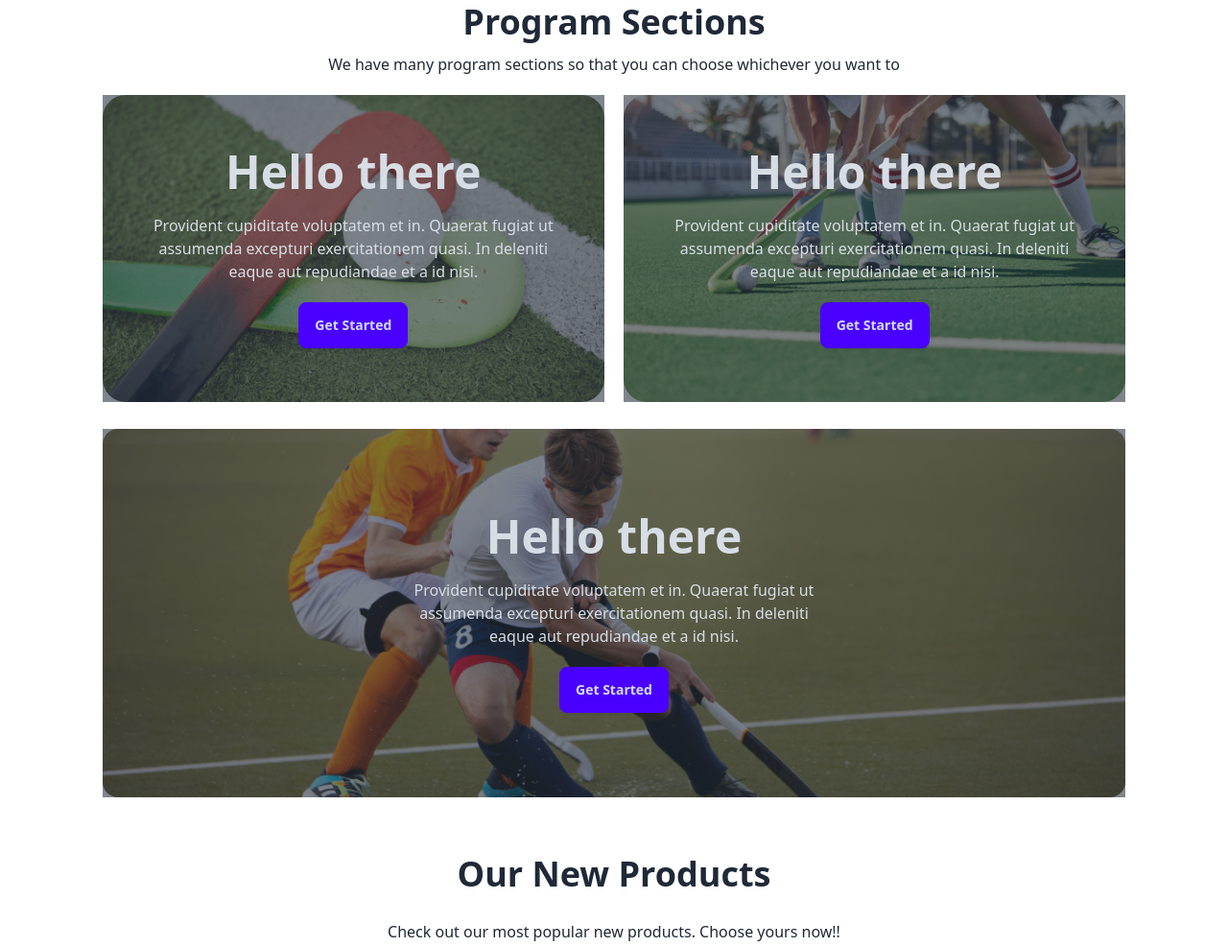
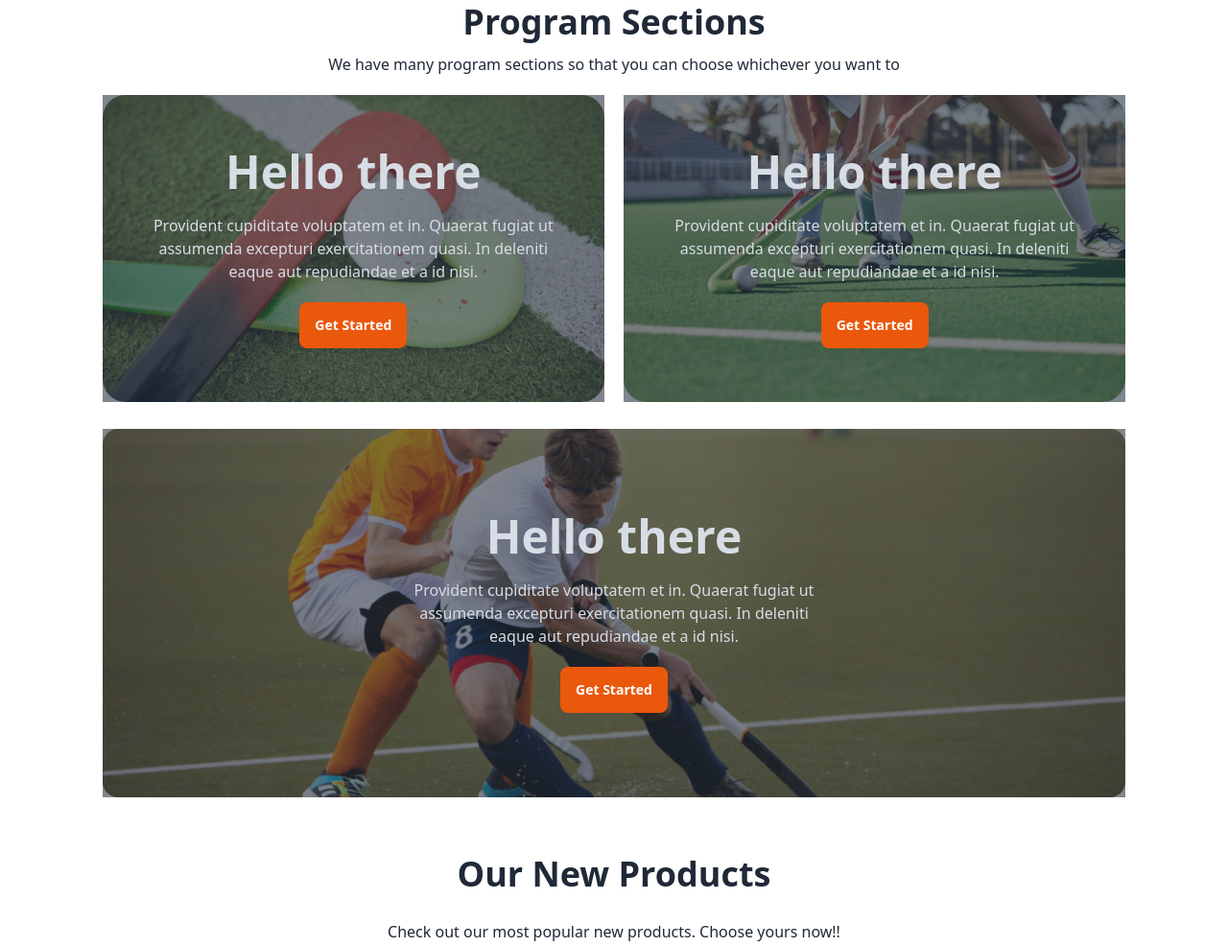
Before and after one commit to Ayesha0713/assignment-3-repo, a plain HTML site: page index.html in a window 1280 px wide. Shown: the part 1273-2260 px from the top of the page at 96% size. Drawn offline with nearby package versions, Linux system fonts and the light colour scheme.

Commit message:
finished editing

```diff
--- a/index.html
+++ b/index.html
@@ -46,7 +46,7 @@
                     <svg xmlns="http://www.w3.org/2000/svg" class="h-5 w-5" fill="none" viewBox="0 0 24 24" stroke="currentColor"><path stroke-linecap="round" stroke-linejoin="round" stroke-width="2" d="M21 21l-6-6m2-5a7 7 0 11-14 0 7 7 0 0114 0z" /></svg>
                   </div>
                   <div>
-                    <a class="btn btn-primary bg-orange-600 border-none text-xl">Get Ticket</a>
+                    <a class="btn btn-primary text-white bg-orange-600 border-none text-xl">Get Ticket</a>
                   </div>
 
                 </div>
@@ -174,7 +174,7 @@
                   <div class="max-w-md">
                     <h1 class="mb-5 text-5xl font-bold">Hello there</h1>
                     <p class="mb-5">Provident cupiditate voluptatem et in. Quaerat fugiat ut assumenda excepturi exercitationem quasi. In deleniti eaque aut repudiandae et a id nisi.</p>
-                    <button class="btn btn-primary">Get Started</button>
+                    <button class="btn bg-orange-600 text-white border-none btn-primary">Get Started</button>
                   </div>
                 </div>
               </div>
@@ -185,7 +185,7 @@
                   <div class="max-w-md">
                     <h1 class="mb-5 text-5xl font-bold">Hello there</h1>
                     <p class="mb-5">Provident cupiditate voluptatem et in. Quaerat fugiat ut assumenda excepturi exercitationem quasi. In deleniti eaque aut repudiandae et a id nisi.</p>
-                    <button class="btn btn-primary">Get Started</button>
+                    <button class="btn bg-orange-600 text-white border-none btn-primary">Get Started</button>
                   </div>
                 </div>
               </div>
@@ -198,7 +198,7 @@
                   <div class="max-w-md">
                     <h1 class="mb-5 text-5xl font-bold">Hello there</h1>
                     <p class="mb-5">Provident cupiditate voluptatem et in. Quaerat fugiat ut assumenda excepturi exercitationem quasi. In deleniti eaque aut repudiandae et a id nisi.</p>
-                    <button class="btn btn-primary">Get Started</button>
+                    <button class="btn bg-orange-600 text-white border-none btn-primary">Get Started</button>
                   </div>
                 </div>
               </div>
@@ -1098,7 +1098,7 @@
                 </label>
               </div>
 
-              <button class="btn text-2xl font-bold border-none bg-orange-600  w-full btn-primary mt-7 max-sm:w-80">Send Message</button>
+              <button class="btn text-2xl font-bold text-white border-none bg-orange-600  w-full btn-primary mt-7 max-sm:w-80">Send Message</button>
 
             </div>
 
```
